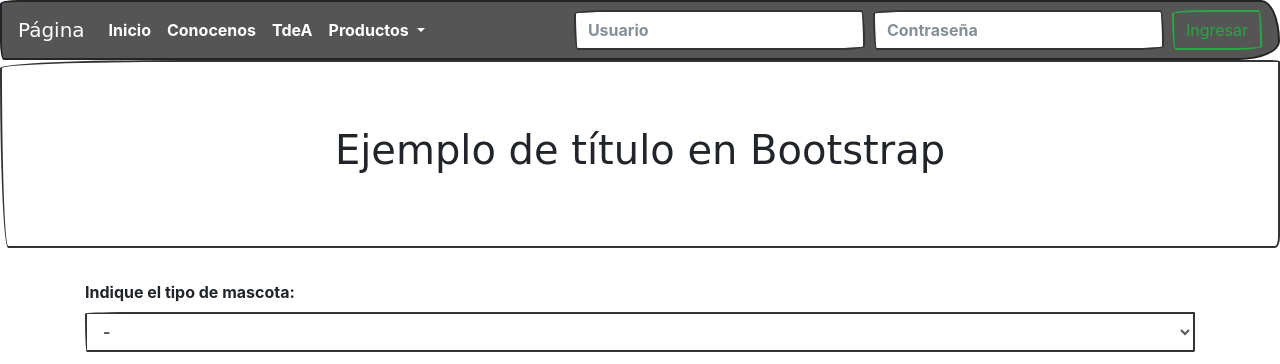
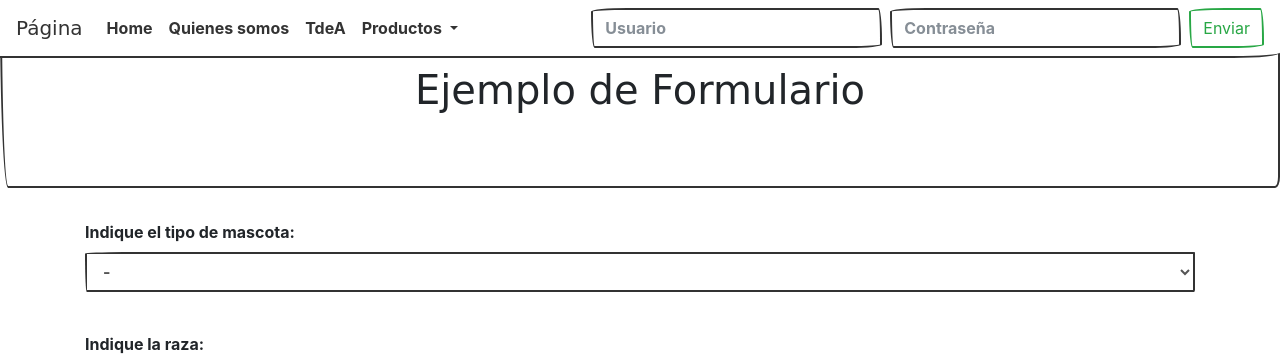
Before and after one commit to sgomezj87/lenguajesweb, a PHP site: page /contacto.php in a window 1280 px wide. Shown: the top 364 px of the page. Run offline with PHP 8.4, Linux system fonts and the light colour scheme; some web fonts are replaced.

Commit message:
actualizacion

```diff
--- a/contacto.php
+++ b/contacto.php
@@ -1,73 +1,6 @@
-<!doctype html>
-<html lang="en">
-<head>
-  <!-- Required meta tags -->
-  <meta charset="utf-8">
-  <meta name="viewport" content="width=device-width, initial-scale=1, shrink-to-fit=no">
-  <!-- Llamo al CSS propio de bootstrap-->
-  <link rel="stylesheet" href="css/bootstrap.min.css" >
-
-  <!-- Título de la página-->
-  <title>Ejemplo Bootstrap</title>
-
-   <!-- Creo el script para que funcione el collapse (acordión)-->
-</head>
-<body>
-
-  <!-- Ejemplo de barra de navagación pero sin la barra fixed en la parte superior-->
-  <nav class="navbar navbar-expand-lg navbar-dark bg-dark">
-    <!-- Ejemplo de título de la página o para poner una imagen del logo-->
-    <a class="navbar-brand" href="#">Página</a>
-    <!-- Es el botón que a veces denominan hamburguesa, que es cuando la pantalla se hace pequeña aparecen tres lineas-->
-    <button class="navbar-toggler" type="button" data-toggle="collapse" data-target="#navbarSupportedContent" aria-controls="navbarSupportedContent" aria-expanded="false" aria-label="Toggle navigation">
-      <span class="navbar-toggler-icon"></span>
-    </button>
-
-    <div class="collapse navbar-collapse" id="navbarSupportedContent">
-      <!-- Los menú son listas desordenadas.-->
-      <ul class="navbar-nav mr-auto">
-        <!-- Se indica cada elemento de la lista-->
-        <li class="nav-item active">
-          <!-- En este caso es un enlace a la página inicial-->
-
-          <a class="nav-link" href="index.html">Inicio</a>
-        </li>
-        <li class="nav-item">
-          <!-- En este caso es un enlace a la segunda página, denominada conocenos-->
-          <a class="nav-link" href="contacto.html">Conocenos</a>
-        </li>
-        <li class="nav-item">
-          <!-- En este caso es un enlace a la página del TdeA-->
-          <a class="nav-link" href="http://www.tdea.edu.co">TdeA</a>
-        </li>
-         <!-- Este elemento es de tipo lista desplegable (dropdown)-->
-        <li class="nav-item dropdown">
-          <a class="nav-link dropdown-toggle" href="#" id="navbarDropdown" role="button" data-toggle="dropdown" aria-haspopup="true" aria-expanded="false">
-            Productos
-          </a>
-          <div class="dropdown-menu" aria-labelledby="navbarDropdown">
-             <!-- Tiene tres elementos -->
-            <a class="dropdown-item" href="#">Páginas Web</a>
-            <a class="dropdown-item" href="#">Aplicaciones</a>
-            <a class="dropdown-item" href="#">E-commerce</a>
-          </div>
-        </li>
-         <!-- Cierro la lista-->
-      </ul>
-      <!-- Se crea un formulario para indicar el nombre de usuario y contraseña, tiene la clase inline para que aparezcan los elementos uno al lado del otro-->
-      <form class="form-inline my-2 my-lg-0">
-        <input class="form-control mr-sm-2" type="search" placeholder="Usuario" aria-label="Search">
-        <input class="form-control mr-sm-2" type="search" placeholder="Contraseña" aria-label="Search">
-        <button class="btn btn-outline-success my-2 my-sm-0" type="submit">Ingresar</button>
-      </form>
-    </div>
-  </nav>
-
-
-<!-- Crea un jumbotron que se utiliza para títulos, banner y otros elementos distintivos de gran tamaño-->
-  <div class="jumbotron">
-    <h1 class="text-center" >Ejemplo de título en Bootstrap</h1>
- </div>
+<?php
+include "header.php"
+?>
 
 <div class="container">
               <div class="form-group">
@@ -124,6 +57,7 @@
 
  <script src="js/script1.js"></script>
  <script src="js/jquery-3.4.1.slim.min.js"></script>
+ <script src="https://cdn.jsdelivr.net/npm/popper.js@1.16.0/dist/umd/popper.min.js" integrity="sha384-Q6E9RHvbIyZFJoft+2mJbHaEWldlvI9IOYy5n3zV9zzTtmI3UksdQRVvoxMfooAo" crossorigin="anonymous"></script>
 <script src="js/bootstrap.min.js"></script>
 
 </body>
--- a/header.php
+++ b/header.php
@@ -28,11 +28,11 @@
         <!-- Se indica cada elemento de la lista-->
         <li class="nav-item active">
           <!-- En este caso es un enlace a la página inicial-->
-          <a class="nav-link" href="index.html">Home</a>
+          <a class="nav-link" href="index.php">Home</a>
         </li>
         <li class="nav-item">
           <!-- En este caso es un enlace a la segunda página, denominada conocenos-->
-          <a class="nav-link" href="contacto.html">Quienes somos</a>
+          <a class="nav-link" href="contacto.php">Quienes somos</a>
         </li>
         <li class="nav-item">
           <!-- En este caso es un enlace a la página del TdeA-->
@@ -56,7 +56,7 @@
       <form class="form-inline my-2 my-lg-0">
         <input class="form-control mr-sm-2" type="search" placeholder="Usuario" aria-label="Search">
         <input class="form-control mr-sm-2" type="search" placeholder="Contraseña" aria-label="Search">
-        <button class="btn btn-outline-success my-2 my-sm-0" type="submit">Ingresar</button>
+        <button class="btn btn-outline-success my-2 my-sm-0" type="submit">Enviar</button>
       </form>
     </div>
   </nav>
--- a/index.php
+++ b/index.php
@@ -67,6 +67,7 @@ include "header.php";
 </div>
 <script src="js/script.js"></script>
 <script src="js/jquery-3.5.0.min.js"></script>
+<script src="https://cdn.jsdelivr.net/npm/popper.js@1.16.0/dist/umd/popper.min.js" integrity="sha384-Q6E9RHvbIyZFJoft+2mJbHaEWldlvI9IOYy5n3zV9zzTtmI3UksdQRVvoxMfooAo" crossorigin="anonymous"></script>
 <script src="js/bootstrap.min.js"></script>
 </body>
 </html>
```
